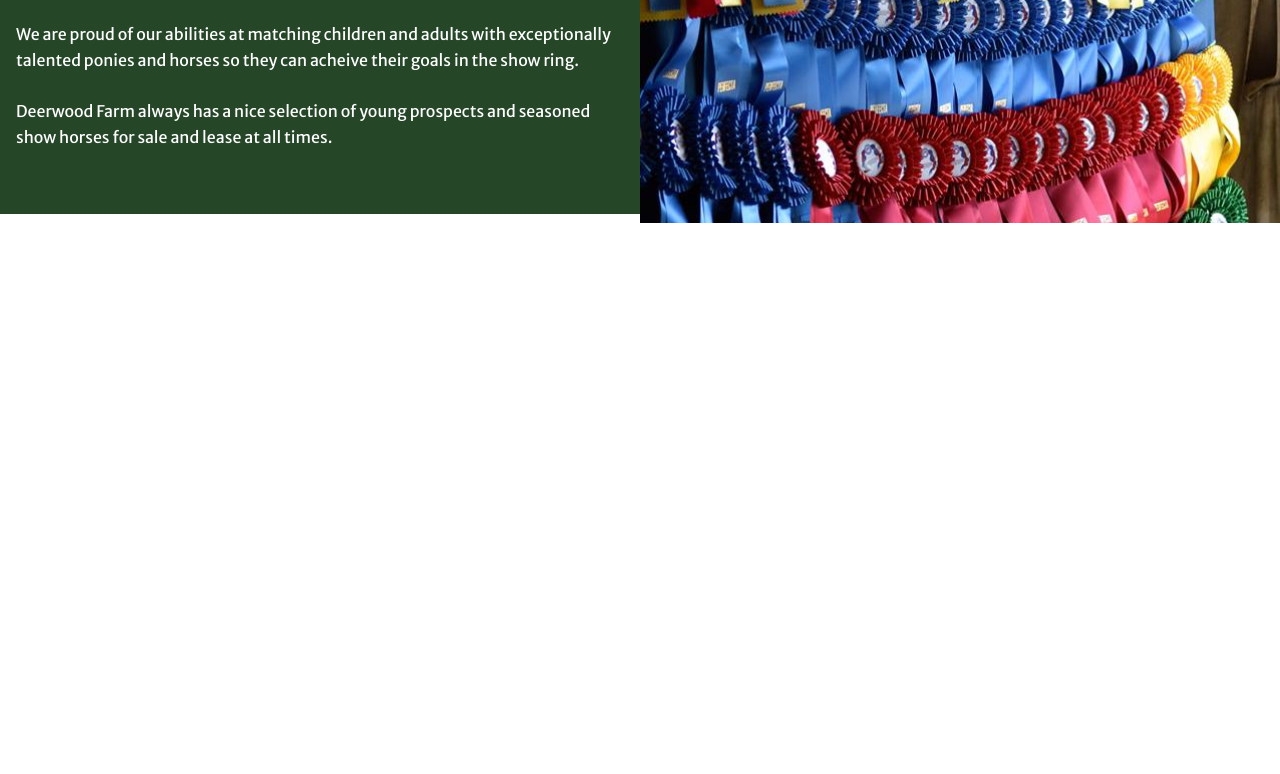
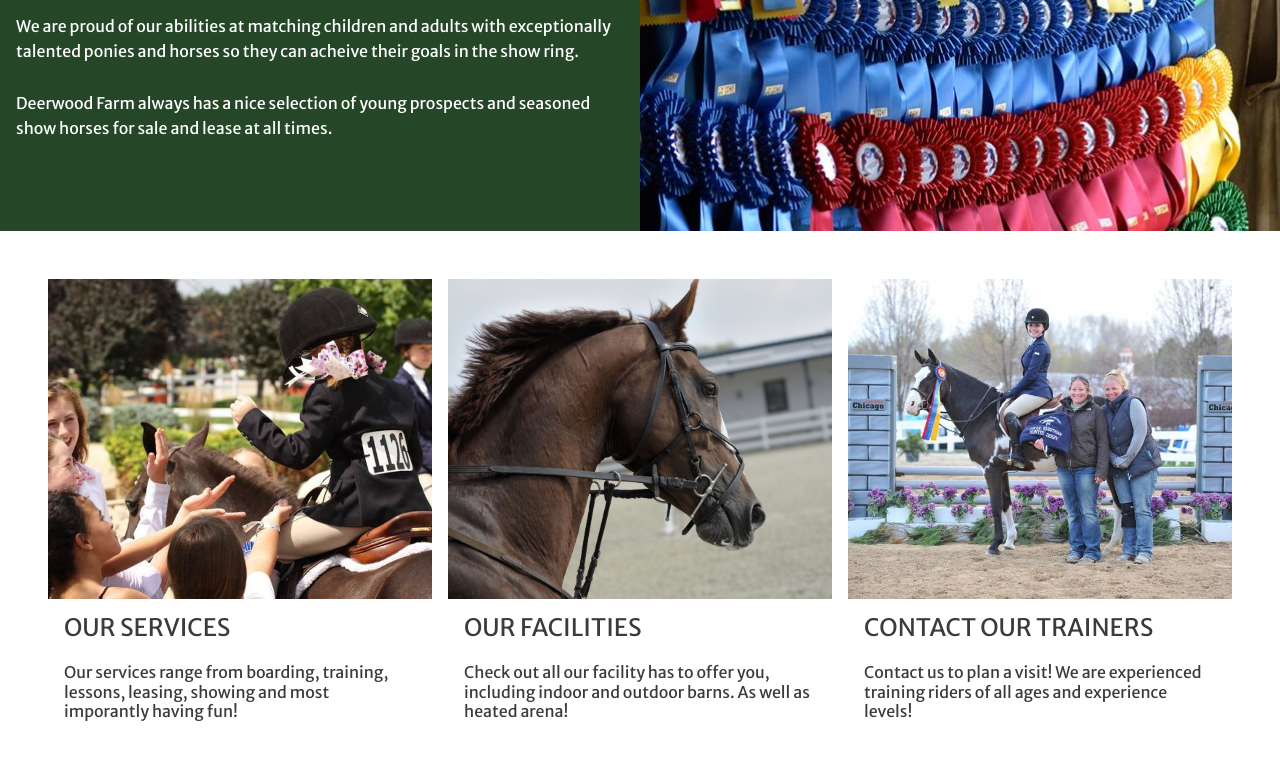
Before and after one commit to grmonta/deerwood, a plain HTML site: page index.html in a window 1280 px wide. Shown: the part 1495-2269 px from the top of the page. Before the commit the page ends 1718 px from the top, so only its background shows below. Drawn offline with Linux system fonts and the light colour scheme.

Commit message:
adding in offering sections

```diff
--- a/index.html
+++ b/index.html
@@ -90,8 +90,75 @@
             Deerwood Farm always has a nice selection of young prospects and
             seasoned show horses for sale and lease at all times.
           </p>
+          <br />
         </div>
         <div class="info2"></div>
+      </section>
+      <!-- (((((((((((((( OFFERINGS  ))))))))))))))  -->
+      <section class="offer-group m-1">
+        <div class="offer1">
+          <a href="#services">
+            <div class="card">
+              <img
+                src="images/highfives.jpg"
+                alt="horse jumping"
+                class="card-img-top"
+              />
+
+              <div class="card-content text-dark">
+                <div class="lead">
+                  OUR SERVICES
+                </div>
+                <p class="small">
+                  Our services range from boarding, training, lessons, leasing,
+                  showing and most imporantly having fun!
+                </p>
+              </div>
+            </div>
+          </a>
+        </div>
+        <div class="offer2">
+          <a href="#facilities">
+            <div class="card">
+              <img
+                src="images/horesbarn.jpg"
+                alt="horse with barn in background"
+                class="card-img-top"
+              />
+
+              <div class="card-content text-dark">
+                <div class="lead">
+                  OUR FACILITIES
+                </div>
+                <p class="small">
+                  Check out all our facility has to offer you, including indoor
+                  and outdoor barns. As well as heated arena!
+                </p>
+              </div>
+            </div>
+          </a>
+        </div>
+        <div class="offer3">
+          <a href="#contact">
+            <div class="card">
+              <img
+                src="images/trainers.jpg"
+                alt="horse trainers"
+                class="card-img-top"
+              />
+
+              <div class="card-content text-dark">
+                <div class="lead">
+                  CONTACT OUR TRAINERS
+                </div>
+                <p class="small">
+                  Contact us to plan a visit! We are experienced training riders
+                  of all ages and experience levels!
+                </p>
+              </div>
+            </div>
+          </a>
+        </div>
       </section>
       <!-- (((((((((((((( BELOW THIS IS THE PAGE WRAPPER DIV ))))))))))))))  -->
     </div>
--- a/style.css
+++ b/style.css
@@ -62,6 +62,18 @@ img {
 
 .lead {
   font-size: 1.5rem;
+  margin-bottom: 1rem;
+}
+
+.small {
+  font-size: 1rem;
+  line-height: 1.2;
+  margin-bottom: 1rem;
+}
+
+.x-small {
+  font-size: 0.5rem;
+  line-height: 1.2;
   margin-bottom: 1rem;
 }
 
@@ -201,6 +213,19 @@ img {
   border-radius: 50%;
 }
 
+.card:hover {
+  transition: 0.3s;
+  box-shadow: 0 8px 16px 0 rgba(0, 0, 0, 0.2);
+}
+.card-img-top {
+  width: 100%;
+  height: 25vw;
+  object-fit: cover;
+}
+.card-content {
+  padding: 2px 16px;
+}
+
 /* Overlay */
 .dark-overlay {
   background-color: rgba(0, 0, 0, 0.7);
@@ -240,7 +265,6 @@ img {
 }
 
 .box1 {
-  color: white;
   z-index: 1;
 }
 
@@ -275,6 +299,16 @@ img {
   min-height: 100%;
 }
 
+.offer-group {
+  display: grid;
+  align-items: center;
+  padding: 2rem;
+  grid-template-columns: repeat(auto-fit, minmax(240px, 1fr));
+  /* grid-auto-rows: auto; */
+
+  grid-gap: 1rem;
+}
+
 /*
 .hero {
   background: url(images/horesbackground.jpg);
```
Also changed, not shown: images/trainers.jpg (added).
